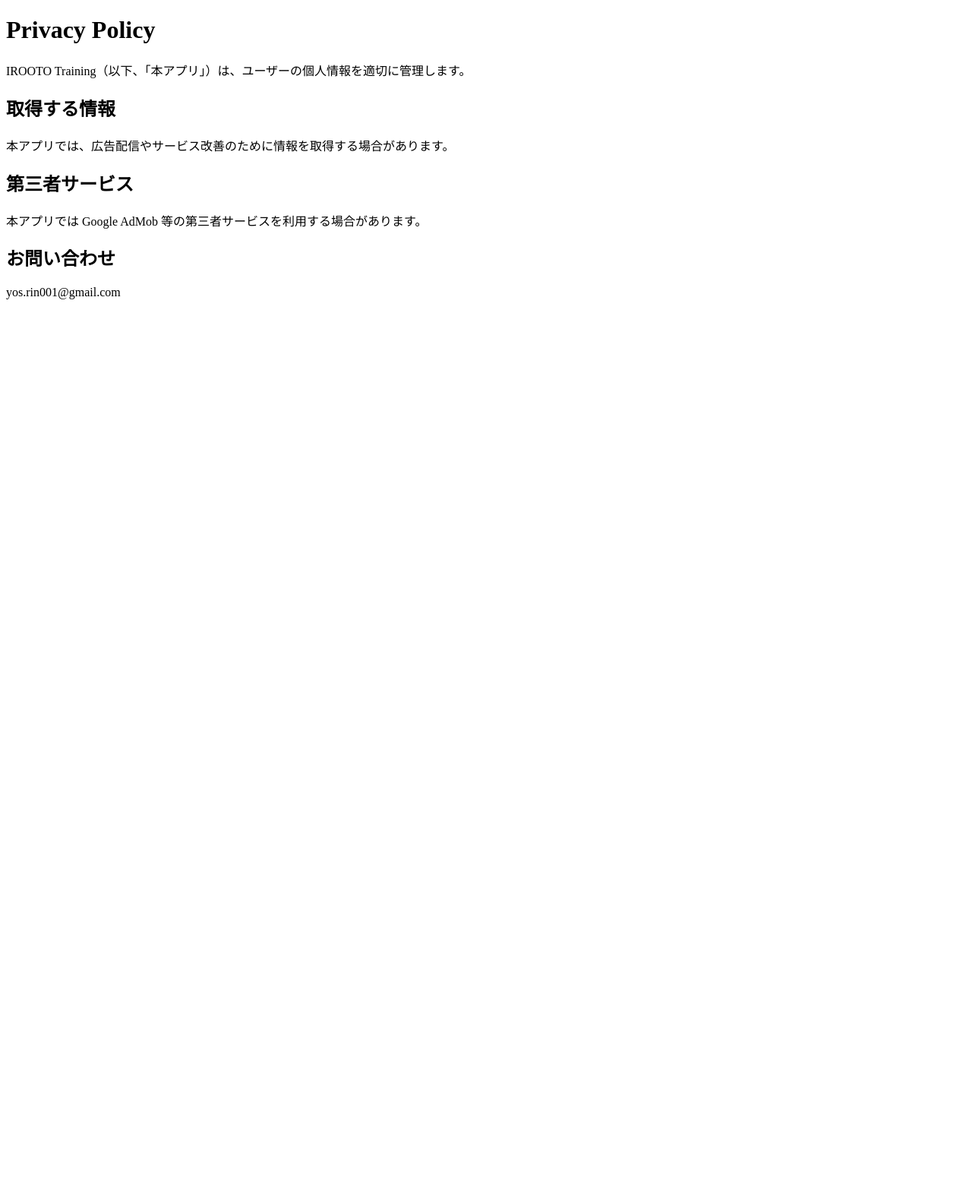
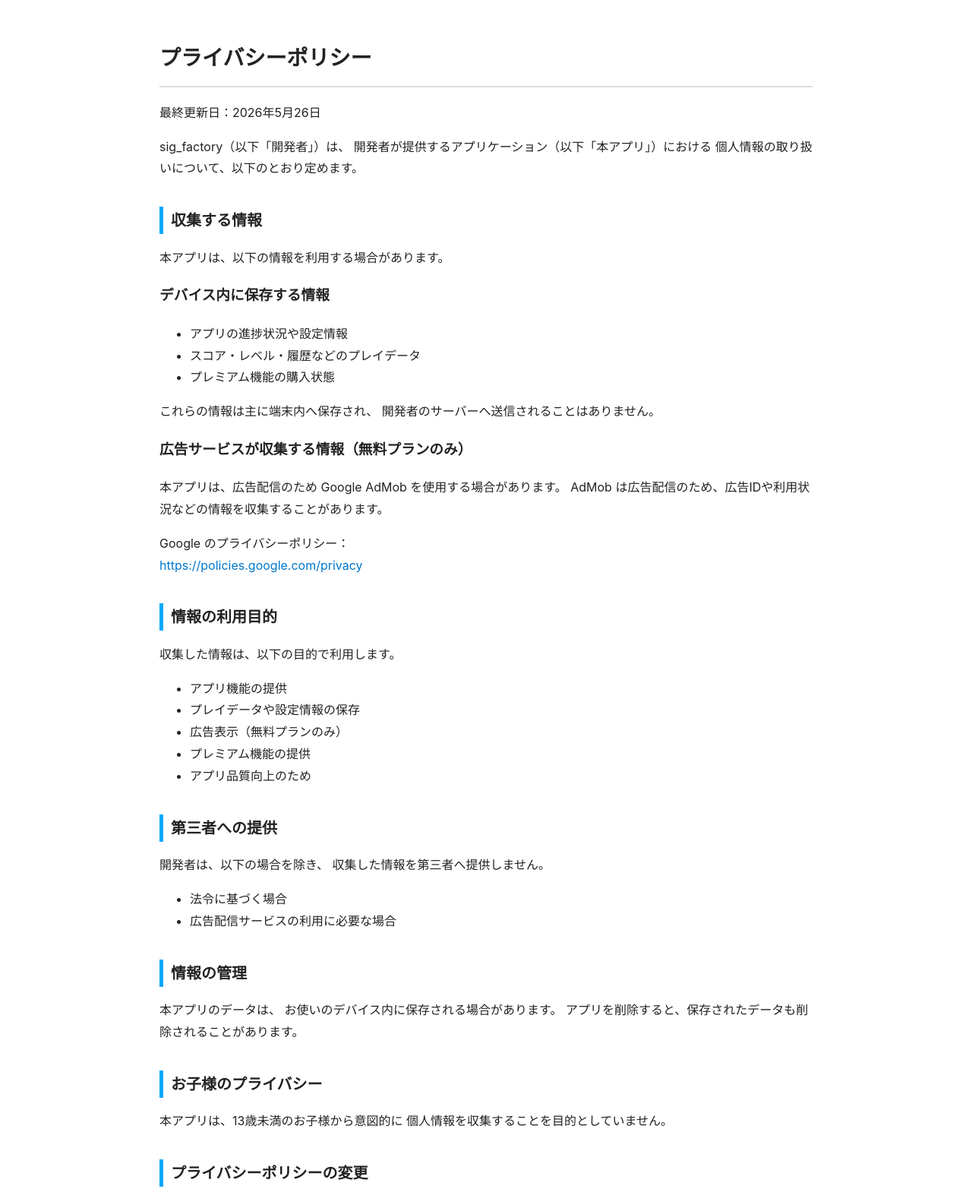
Before and after one commit to sig-factory/sig-factory-apps, a plain HTML site: page privacy-policy/index.html in a window 1280 px wide. Shown: the top 1565 px of the page at 76% size. Before the commit the page ends 800 px from the top, so only its background shows below. Drawn offline with Linux system fonts and the light colour scheme.

Commit message:
Update index.html

```diff
--- a/privacy-policy/index.html
+++ b/privacy-policy/index.html
@@ -1,23 +1,152 @@
 <!DOCTYPE html>
 <html lang="ja">
 <head>
-  <meta charset="UTF-8">
-  <meta name="viewport" content="width=device-width, initial-scale=1.0">
-  <title>Privacy Policy</title>
+  <meta charset="UTF-8" />
+  <meta name="viewport" content="width=device-width, initial-scale=1.0" />
+  <title>プライバシーポリシー | sig_factory</title>
+
+  <style>
+    body {
+      font-family: -apple-system, BlinkMacSystemFont, "Segoe UI", sans-serif;
+      line-height: 1.8;
+      max-width: 860px;
+      margin: 0 auto;
+      padding: 32px 20px;
+      color: #222;
+      background: #fff;
+    }
+
+    h1 {
+      font-size: 28px;
+      border-bottom: 2px solid #ddd;
+      padding-bottom: 12px;
+    }
+
+    h2 {
+      font-size: 20px;
+      margin-top: 36px;
+      border-left: 5px solid #00a8ff;
+      padding-left: 10px;
+    }
+
+    p,
+    li {
+      font-size: 16px;
+    }
+
+    a {
+      color: #0077cc;
+      text-decoration: none;
+    }
+
+    a:hover {
+      text-decoration: underline;
+    }
+  </style>
 </head>
+
 <body>
-  <h1>Privacy Policy</h1>
 
-  <p>IROOTO Training（以下、「本アプリ」）は、ユーザーの個人情報を適切に管理します。</p>
+  <h1>プライバシーポリシー</h1>
 
-  <h2>取得する情報</h2>
-  <p>本アプリでは、広告配信やサービス改善のために情報を取得する場合があります。</p>
+  <p>最終更新日：2026年5月26日</p>
 
-  <h2>第三者サービス</h2>
-  <p>本アプリでは Google AdMob 等の第三者サービスを利用する場合があります。</p>
+  <p>
+    sig_factory（以下「開発者」）は、
+    開発者が提供するアプリケーション（以下「本アプリ」）における
+    個人情報の取り扱いについて、以下のとおり定めます。
+  </p>
+
+  <h2>収集する情報</h2>
+
+  <p>本アプリは、以下の情報を利用する場合があります。</p>
+
+  <h3>デバイス内に保存する情報</h3>
+
+  <ul>
+    <li>アプリの進捗状況や設定情報</li>
+    <li>スコア・レベル・履歴などのプレイデータ</li>
+    <li>プレミアム機能の購入状態</li>
+  </ul>
+
+  <p>
+    これらの情報は主に端末内へ保存され、
+    開発者のサーバーへ送信されることはありません。
+  </p>
+
+  <h3>広告サービスが収集する情報（無料プランのみ）</h3>
+
+  <p>
+    本アプリは、広告配信のため Google AdMob を使用する場合があります。
+    AdMob は広告配信のため、広告IDや利用状況などの情報を収集することがあります。
+  </p>
+
+  <p>
+    Google のプライバシーポリシー：<br>
+    <a href="https://policies.google.com/privacy" target="_blank" rel="noopener">
+      https://policies.google.com/privacy
+    </a>
+  </p>
+
+  <h2>情報の利用目的</h2>
+
+  <p>収集した情報は、以下の目的で利用します。</p>
+
+  <ul>
+    <li>アプリ機能の提供</li>
+    <li>プレイデータや設定情報の保存</li>
+    <li>広告表示（無料プランのみ）</li>
+    <li>プレミアム機能の提供</li>
+    <li>アプリ品質向上のため</li>
+  </ul>
+
+  <h2>第三者への提供</h2>
+
+  <p>
+    開発者は、以下の場合を除き、
+    収集した情報を第三者へ提供しません。
+  </p>
+
+  <ul>
+    <li>法令に基づく場合</li>
+    <li>広告配信サービスの利用に必要な場合</li>
+  </ul>
+
+  <h2>情報の管理</h2>
+
+  <p>
+    本アプリのデータは、
+    お使いのデバイス内に保存される場合があります。
+    アプリを削除すると、保存されたデータも削除されることがあります。
+  </p>
+
+  <h2>お子様のプライバシー</h2>
+
+  <p>
+    本アプリは、13歳未満のお子様から意図的に
+    個人情報を収集することを目的としていません。
+  </p>
+
+  <h2>プライバシーポリシーの変更</h2>
+
+  <p>
+    本ポリシーは、必要に応じて変更される場合があります。
+    重要な変更がある場合は、
+    アプリ内または公開ページ上でお知らせします。
+  </p>
 
   <h2>お問い合わせ</h2>
-  <p>yos.rin001@gmail.com</p>
+
+  <p>
+    本ポリシーに関するお問い合わせは、
+    以下のメールアドレスまでお願いいたします。
+  </p>
+
+  <p>
+    <a href="mailto:yos.rin001@gmail.com">
+      yos.rin001@gmail.com
+    </a>
+  </p>
 
 </body>
 </html>
```
